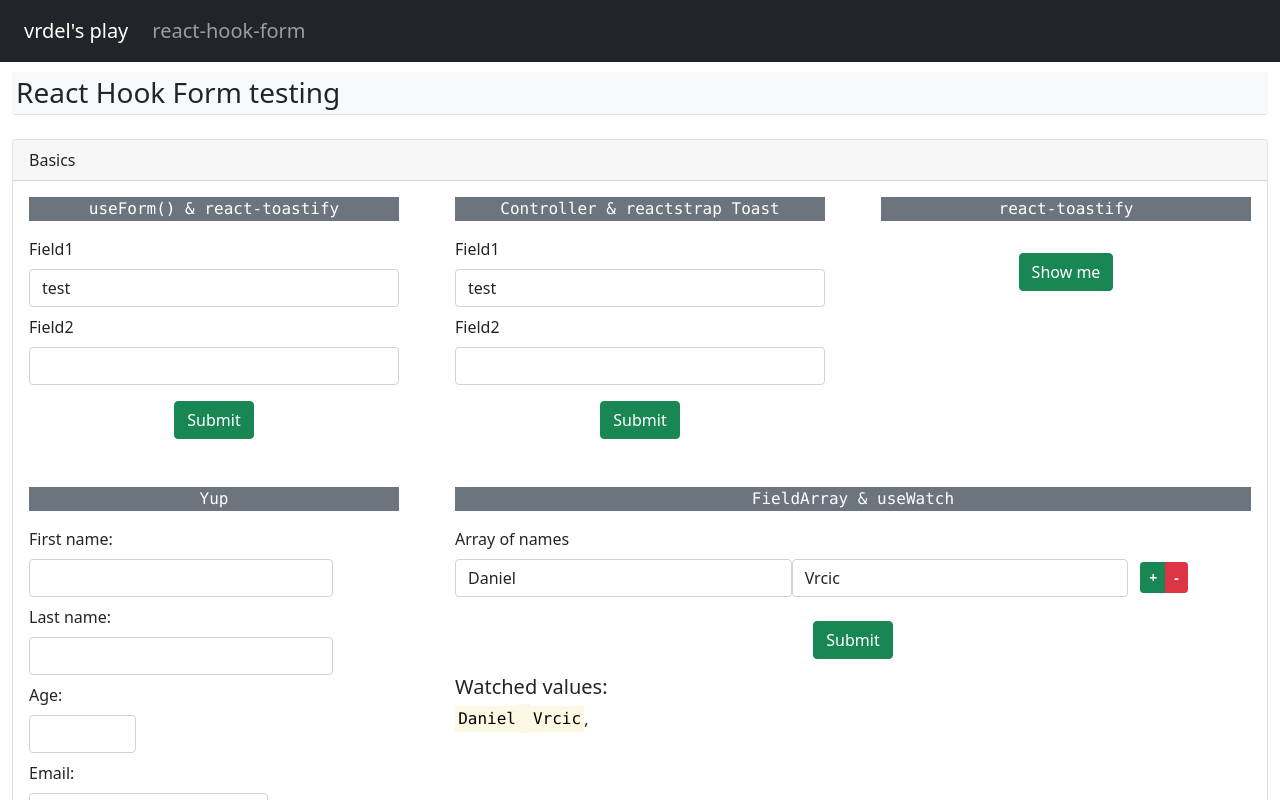
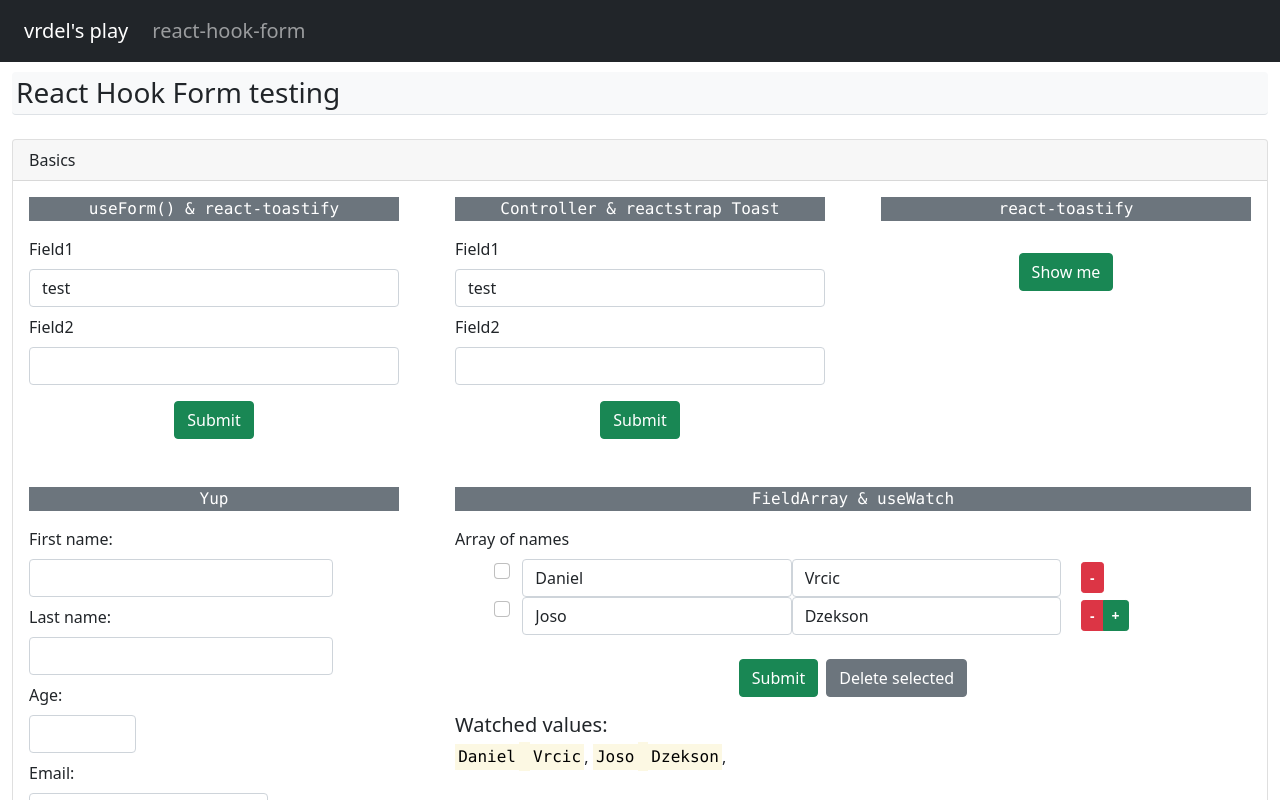
Before and after one commit to vrdel/react-playground, a React (Vite) app in the folder react-playground/: page /react-hook-form in a window 1280 px wide. Shown: the top 800 px of the page. Built offline with nearby package versions, Linux system fonts and the light colour scheme.

Commit message:
add checkbox example

```diff
--- a/react-playground/src/routes/reacthookform.jsx
+++ b/react-playground/src/routes/reacthookform.jsx
@@ -259,7 +259,10 @@ const TestForm5 = () => {
   const { control, handleSubmit, formState: {errors} } = useForm({
     resolver: yupResolver(schema2),
     defaultValues: {
-      names: [{firstname: 'Daniel', lastname: 'Vrcic'}]
+      names: [
+        {firstname: 'Daniel', lastname: 'Vrcic'},
+        {firstname: 'Joso', lastname: 'Dzekson'}
+      ]
     }
   })
 
@@ -286,10 +289,27 @@ const TestForm5 = () => {
     )
   }
 
+
   const { fields, append, remove } = useFieldArray({
     control,
     name: "names",
   });
+
+  const [checkedFields, setCheckFields] = useState(Array(fields.length).fill(false))
+
+  const onCheck = index => {
+    let array = [...checkedFields]
+    array[index] = !array[index]
+    setCheckFields(array)
+  }
+
+  const onAdd = (append, data) => {
+    append(data)
+  }
+
+  const onRemove = (remove, index) => {
+    remove(index)
+  }
 
   const onSubmit = data => {
     toast.success(
@@ -309,7 +329,10 @@ const TestForm5 = () => {
           {
             fields.map((item, index) => (
               <Row key={item.id} className="ps-0 ms-0">
-                <Col sm={{size: 5}} className="g-0">
+                <Col sm={{size: 1}} className="d-flex flex-row-reverse">
+                  <Input type="checkbox" className="fw-bold" onClick={() => onCheck(index)}/>
+                </Col>
+                <Col sm={{size: 4}} className="g-0">
                   <InputGroup>
                     <Controller
                       name={`names.${index}.firstname`}
@@ -332,7 +355,7 @@ const TestForm5 = () => {
                     />
                   </InputGroup>
                 </Col>
-                <Col sm={{size: 5}} className="g-0">
+                <Col sm={{size: 4}} className="g-0">
                   <InputGroup>
                     <Controller
                       name={`names.${index}.lastname`}
@@ -355,14 +378,19 @@ const TestForm5 = () => {
                     />
                   </InputGroup>
                 </Col>
-                <Col sm={{size: 2}} className="d-flex align-items-center">
+                <Col sm={{size: 1}} className="d-flex align-items-center">
                   <ButtonGroup size='sm'>
-                    <Button className="fw-bold" color="success" onClick={() => append({firstname: '', lastname: ''})}>
-                      +
-                    </Button>
-                    <Button className="fw-bold" color="danger" onClick={() => remove(index)}>
+                    <Button className="ms-2 fw-bold" color="danger" onClick={() => onRemove(remove, index)}>
                       -
                     </Button>
+                    {
+                      index + 1 === fields.length ?
+                        <Button className="fw-bold" color="success" onClick={() => onAdd(append, {firstname: '', lastname: ''})}>
+                          +
+                        </Button>
+                      :
+                        ''
+                    }
                   </ButtonGroup>
                 </Col>
               </Row>
@@ -372,6 +400,9 @@ const TestForm5 = () => {
             <Col className="text-center">
               <Button className="mt-3" color="success" type="submit">
                 Submit
+              </Button>
+              <Button className="mt-3 ms-2" color="secondary" type="submit">
+                Delete selected
               </Button>
             </Col>
           </Row>
```
